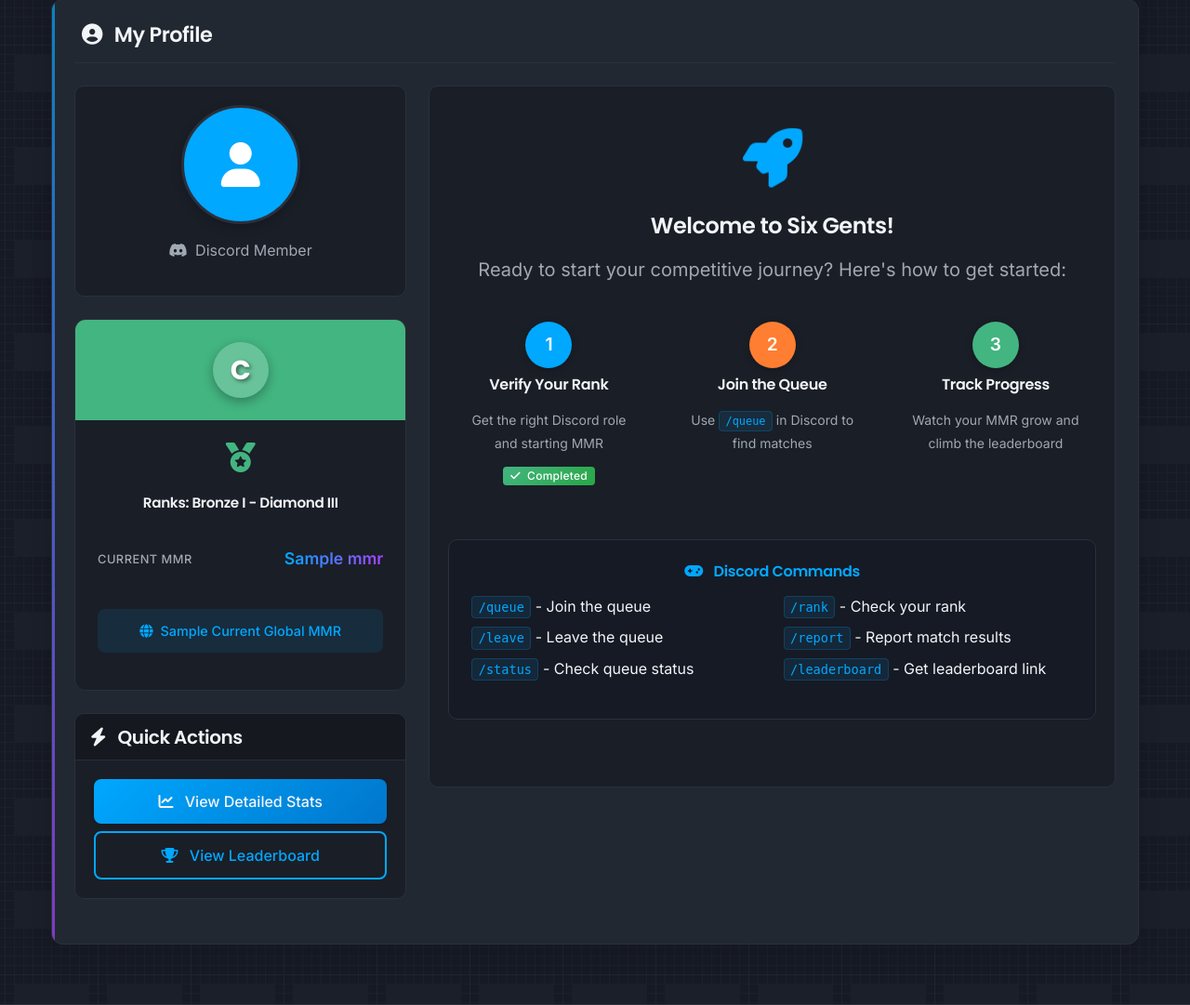
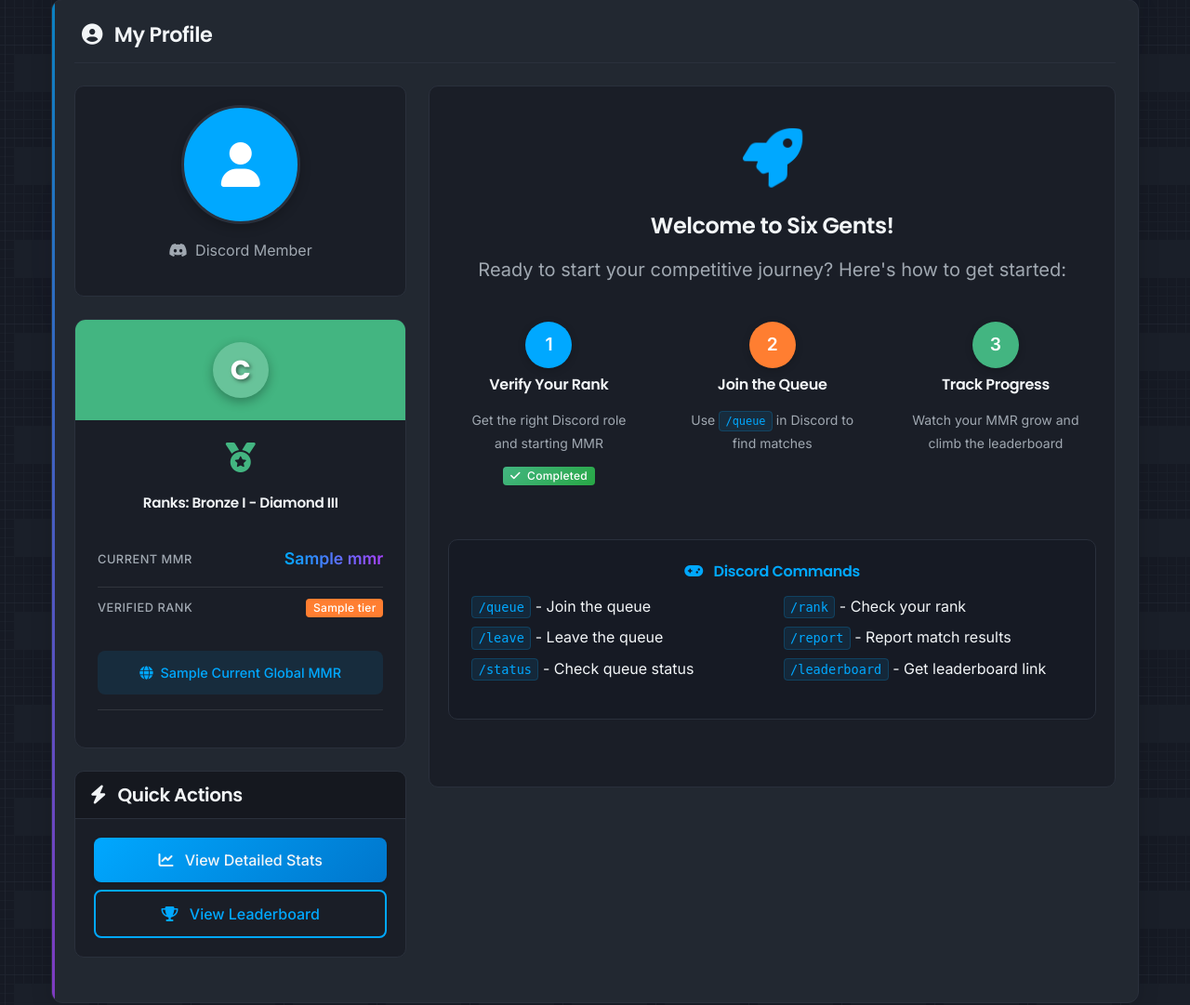
Before and after one commit to Nprk1204/sixgentsbot, a Flask app: template templates/profile.html in a window 1280 px wide. Shown: the part 257-1338 px from the top of the page at 93% size. Run offline with Flask 3, Linux system fonts and the light colour scheme; the template is opened without the code that fills it: most values are stand-ins (such as "Sample title", 1, 10 or a date in 2020).

Commit message:
Website fixes

```diff
--- a/templates/profile.html
+++ b/templates/profile.html
@@ -122,6 +122,52 @@
     margin: 1rem 0;
 }
 
+/* MMR Progress Section */
+.mmr-progress-section {
+    padding-top: 1rem;
+    border-top: 1px solid rgba(255, 255, 255, 0.1);
+}
+
+.mmr-progress-info {
+    text-align: center;
+}
+
+.mmr-progress-info small {
+    font-size: 0.8rem;
+    font-weight: 500;
+}
+
+.progress {
+    background-color: rgba(0, 0, 0, 0.3);
+    border-radius: 2px;
+    overflow: hidden;
+}
+
+.progress-bar {
+    transition: width 0.6s ease;
+    border-radius: 2px;
+}
+
+/* Dynamic rank change animations */
+.enhanced-rank-card.rank-changed {
+    animation: rankChanged 0.6s ease-out;
+}
+
+@keyframes rankChanged {
+    0% {
+        transform: scale(1);
+        box-shadow: 0 4px 12px rgba(0, 0, 0, 0.15);
+    }
+    50% {
+        transform: scale(1.02);
+        box-shadow: 0 8px 24px rgba(0, 168, 255, 0.3);
+    }
+    100% {
+        transform: scale(1);
+        box-shadow: 0 4px 12px rgba(0, 0, 0, 0.15);
+    }
+}
+
 /* Hover effects for different ranks */
 .enhanced-rank-card:has(.bg-danger):hover {
     box-shadow: 0 8px 16px rgba(220, 53, 69, 0.3);
@@ -229,24 +275,50 @@
 
             <!-- Separate Rank Card -->
             {% if rank_data %}
+                {% set current_mmr = player_data.mmr if player_data and player_data.mmr else rank_data.mmr %}
+                {% if current_mmr >= 1600 %}
+                    {% set dynamic_rank = 'A' %}
+                    {% set dynamic_tier = 'Rank A' %}
+                    {% set dynamic_color = 'danger' %}
+                    {% set dynamic_icon = 'fas fa-trophy' %}
+                    {% set dynamic_description = 'Grand Champion I & Above' %}
+                {% elif current_mmr >= 1100 %}
+                    {% set dynamic_rank = 'B' %}
+                    {% set dynamic_tier = 'Rank B' %}
+                    {% set dynamic_color = 'primary' %}
+                    {% set dynamic_icon = 'fas fa-award' %}
+                    {% set dynamic_description = 'Champion I - Champion III' %}
+                {% else %}
+                    {% set dynamic_rank = 'C' %}
+                    {% set dynamic_tier = 'Rank C' %}
+                    {% set dynamic_color = 'success' %}
+                    {% set dynamic_icon = 'fas fa-medal' %}
+                    {% set dynamic_description = 'Bronze I - Diamond III' %}
+                {% endif %}
+
                 <div class="enhanced-rank-card mb-4">
-                    {% if rank_data.tier == 'Rank A' %}
-                        <div class="rank-card-header bg-danger">
+                    <div class="rank-card-header bg-{{ dynamic_color }}">
                         <div class="rank-letter-circle">
-                                <span class="rank-letter">A</span>
+                            <span class="rank-letter">{{ dynamic_rank }}</span>
                         </div>
                     </div>
                     <div class="rank-card-content">
                         <div class="rank-icon-section">
-                                <i class="fas fa-trophy text-danger"></i>
+                            <i class="{{ dynamic_icon }} text-{{ dynamic_color }}"></i>
                         </div>
-                            <h6 class="rank-title">Ranks: Grand Champion I & Above</h6>
+                        <h6 class="rank-title">Ranks: {{ dynamic_description }}</h6>
 
                         <div class="rank-stats-section">
                             <div class="rank-stat-row">
                                 <span class="stat-label">CURRENT MMR</span>
-                                    <span class="stat-value text-danger">{{ player_data.mmr if player_data and player_data.mmr else rank_data.mmr }}</span>
+                                <span class="stat-value text-{{ dynamic_color }}">{{ current_mmr }}</span>
                             </div>
+                            {% if current_mmr != (player_data.mmr if player_data and player_data.mmr else rank_data.mmr) %}
+                            <div class="rank-stat-row">
+                                <span class="stat-label">VERIFIED RANK</span>
+                                <span class="badge bg-secondary">{{ rank_data.tier }}</span>
+                            </div>
+                            {% endif %}
                         </div>
 
                         {% if player_data and player_data.global_mmr %}
@@ -255,60 +327,43 @@
                             <span>{{ player_data.global_mmr }} Current Global MMR</span>
                         </div>
                         {% endif %}
+
+                        <!-- MMR Progress Indicators -->
+                        <div class="mmr-progress-section mt-3">
+                            {% if dynamic_rank == 'C' and current_mmr < 1100 %}
+                                {% set next_threshold = 1100 %}
+                                {% set progress_percent = (current_mmr / next_threshold * 100) %}
+                                <div class="mmr-progress-info mb-2">
+                                    <small class="text-muted">
+                                        <i class="fas fa-arrow-up me-1"></i>
+                                        {{ next_threshold - current_mmr }} MMR to Rank B
+                                    </small>
                                 </div>
-                    {% elif rank_data.tier == 'Rank B' %}
-                        <div class="rank-card-header bg-primary">
-                            <div class="rank-letter-circle">
-                                <span class="rank-letter">B</span>
+                                <div class="progress" style="height: 4px;">
+                                    <div class="progress-bar bg-primary" style="width: {{ progress_percent }}%"></div>
                                 </div>
+                            {% elif dynamic_rank == 'B' and current_mmr < 1600 %}
+                                {% set next_threshold = 1600 %}
+                                {% set progress_percent = ((current_mmr - 1100) / (next_threshold - 1100) * 100) %}
+                                <div class="mmr-progress-info mb-2">
+                                    <small class="text-muted">
+                                        <i class="fas fa-arrow-up me-1"></i>
+                                        {{ next_threshold - current_mmr }} MMR to Rank A
+                                    </small>
                                 </div>
-                        <div class="rank-card-content">
-                            <div class="rank-icon-section">
-                                <i class="fas fa-award text-primary"></i>
+                                <div class="progress" style="height: 4px;">
+                                    <div class="progress-bar bg-danger" style="width: {{ progress_percent }}%"></div>
                                 </div>
-                            <h6 class="rank-title">Ranks: Champion I - Champion III</h6>
-
-                            <div class="rank-stats-section">
-                                <div class="rank-stat-row">
-                                    <span class="stat-label">CURRENT MMR</span>
-                                    <span class="stat-value text-primary">{{ player_data.mmr if player_data and player_data.mmr else rank_data.mmr }}</span>
-                                </div>
-                            </div>
-
-                            {% if player_data and player_data.global_mmr %}
-                            <div class="global-mmr-section">
-                                <i class="fas fa-globe me-1"></i>
-                                <span>{{ player_data.global_mmr }} Current Global MMR</span>
+                            {% elif dynamic_rank == 'A' %}
+                                <div class="mmr-progress-info">
+                                    <small class="text-success">
+                                        <i class="fas fa-star me-1"></i>
+                                        Highest Rank Achieved!
+                                    </small>
                                 </div>
                             {% endif %}
                         </div>
-                    {% else %}
-                        <div class="rank-card-header bg-success">
-                            <div class="rank-letter-circle">
-                                <span class="rank-letter">C</span>
                     </div>
-                        </div>
-                        <div class="rank-card-content">
-                            <div class="rank-icon-section">
-                                <i class="fas fa-medal text-success"></i>
-                            </div>
-                            <h6 class="rank-title">Ranks: Bronze I - Diamond III</h6>
-
-                            <div class="rank-stats-section">
-                                <div class="rank-stat-row">
-                                    <span class="stat-label">CURRENT MMR</span>
-                                    <span class="stat-value text-success">{{ player_data.mmr if player_data and player_data.mmr else rank_data.mmr }}</span>
-                                </div>
-                            </div>
-
-                            {% if player_data and player_data.global_mmr %}
-                            <div class="global-mmr-section">
-                                <i class="fas fa-globe me-1"></i>
-                                <span>{{ player_data.global_mmr }} Current Global MMR</span>
-                            </div>
-                            {% endif %}
-                        </div>
-                    {% endif %}
                 </div>
             {% else %}
                 <!-- Unverified Rank Card -->
```
Lines whose indentation alone changed are shown as unchanged.
